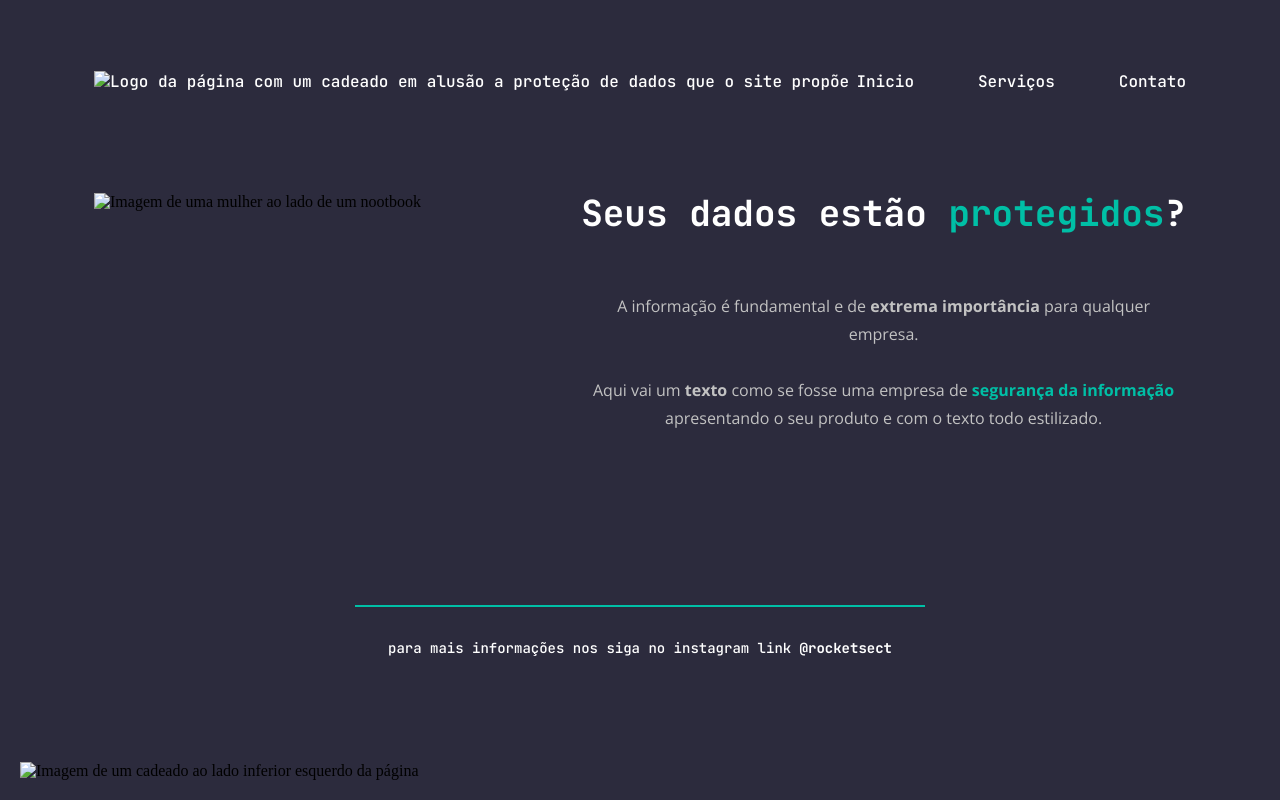
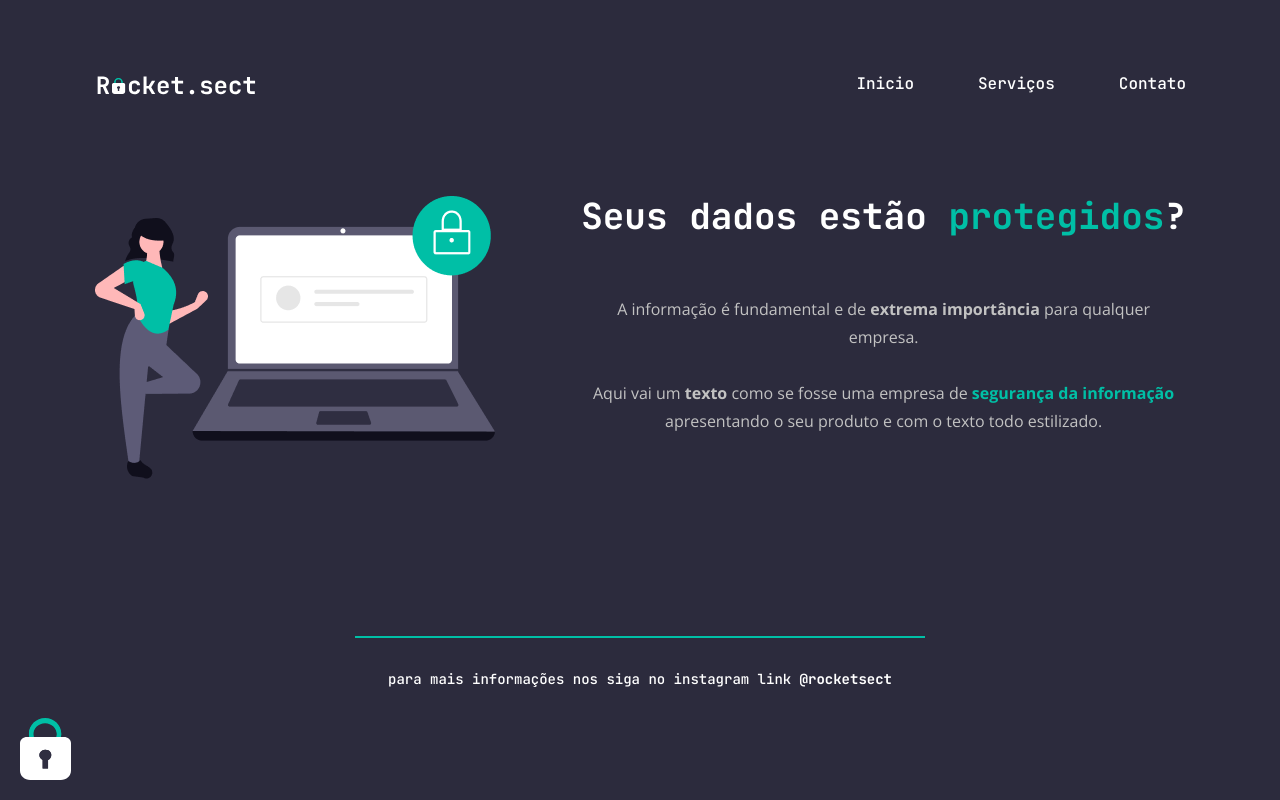
Before and after one commit to gjachetta/Desafio_stage2, a plain HTML site: page index.html in a window 1280 px wide. Drawn offline with nearby package versions, Linux system fonts and the light colour scheme; the site is published under a folder, as on GitHub Pages, so addresses that start at the root find nothing.

Commit message:
Update index.html

```diff
--- a/index.html
+++ b/index.html
@@ -14,7 +14,7 @@
     <div class="page">
 
         <nav>
-            <img src="/imagens/logo.svg" alt="Logo da página com um cadeado em alusão a proteção de dados que o site propõe">
+            <img src="imagens/logo.svg" alt="Logo da página com um cadeado em alusão a proteção de dados que o site propõe">
             <ul>
                 <li><a href="#">Inicio</a></li>
                 <li><a href="#">Serviços</a></li>
@@ -23,7 +23,7 @@
         </nav>
 
     <main>
-        <img src="/imagens/img1.png" alt="Imagem de uma mulher ao lado de um nootbook">
+        <img src="imagens/img1.png" alt="Imagem de uma mulher ao lado de um nootbook">
         <section class="text">
             <h1>Seus dados estão <span>protegidos</span>? </h1>
             <p> A informação é fundamental e de <strong>extrema importância</strong> para qualquer <br/> empresa.<br/><br/>
@@ -34,7 +34,7 @@
         </main>
         <footer>
         <div id="line"></div>
-        <img id="cadeado" src="/imagens/padlock-decoration.svg" alt="Imagem de um cadeado ao lado inferior esquerdo da página">
+        <img id="cadeado" src="imagens/padlock-decoration.svg" alt="Imagem de um cadeado ao lado inferior esquerdo da página">
      <p>para mais informações nos siga no instagram link <a href="https:\\instagram.com/rocketseat" target="blank">@rocketsect</a></p>
     </footer>
 
```
